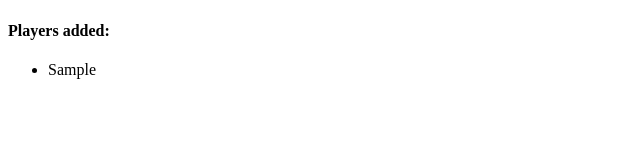
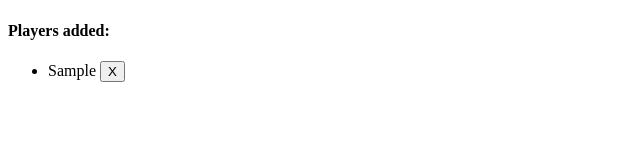
Before and after one commit to LimWaiLeongJeremy/Lady_card, an Angular app: page / in a window 1280 px wide. Both pictures are taken after typing "Sample" into the empty fields and a click on the button "Add player". Shown: the part 131-282 px from the top of the page, without its empty margins (0-640 px from the left). Built offline with nearby package versions, Linux system fonts and the light colour scheme.

Commit message:
implement delete player

```diff
--- a/src/app/component/register/register.component.html
+++ b/src/app/component/register/register.component.html
@@ -24,6 +24,7 @@
 <ul>
   <li *ngFor="let player of playerList">
     {{ player.playerName }}
+    <button type="button" (click)="removePlayer(player.playerName)">X</button>
   </li>
 </ul>
 </div>
--- a/src/app/component/register/register.component.ts
+++ b/src/app/component/register/register.component.ts
@@ -35,12 +35,24 @@ export class RegisterComponent implements OnInit{
       toiletCard: this.playerForm.value.toiletCard,
       madCard: this.playerForm.value.madCard
     };
+
     this.playerList.push(newPlayer);
     console.log(this.playerList);
   }
 
+  removePlayer(playerName: string) {
+    // for (let index = 0; index < array.length; index++) {
+    //   const element = array[index];
+    this.playerList.forEach((player, index) => {
+      if ( player.playerName === playerName ) {
+        this.playerList.splice(index, 1);
+      }
+    })
+    console.log(this.playerList)
+  }
+
   startGame() {
-    this.regSvc.passPlayerList
+    this.regSvc.storePlayerList(this.playerList)
     this.router.navigateByUrl('/game');
   }
 
```
